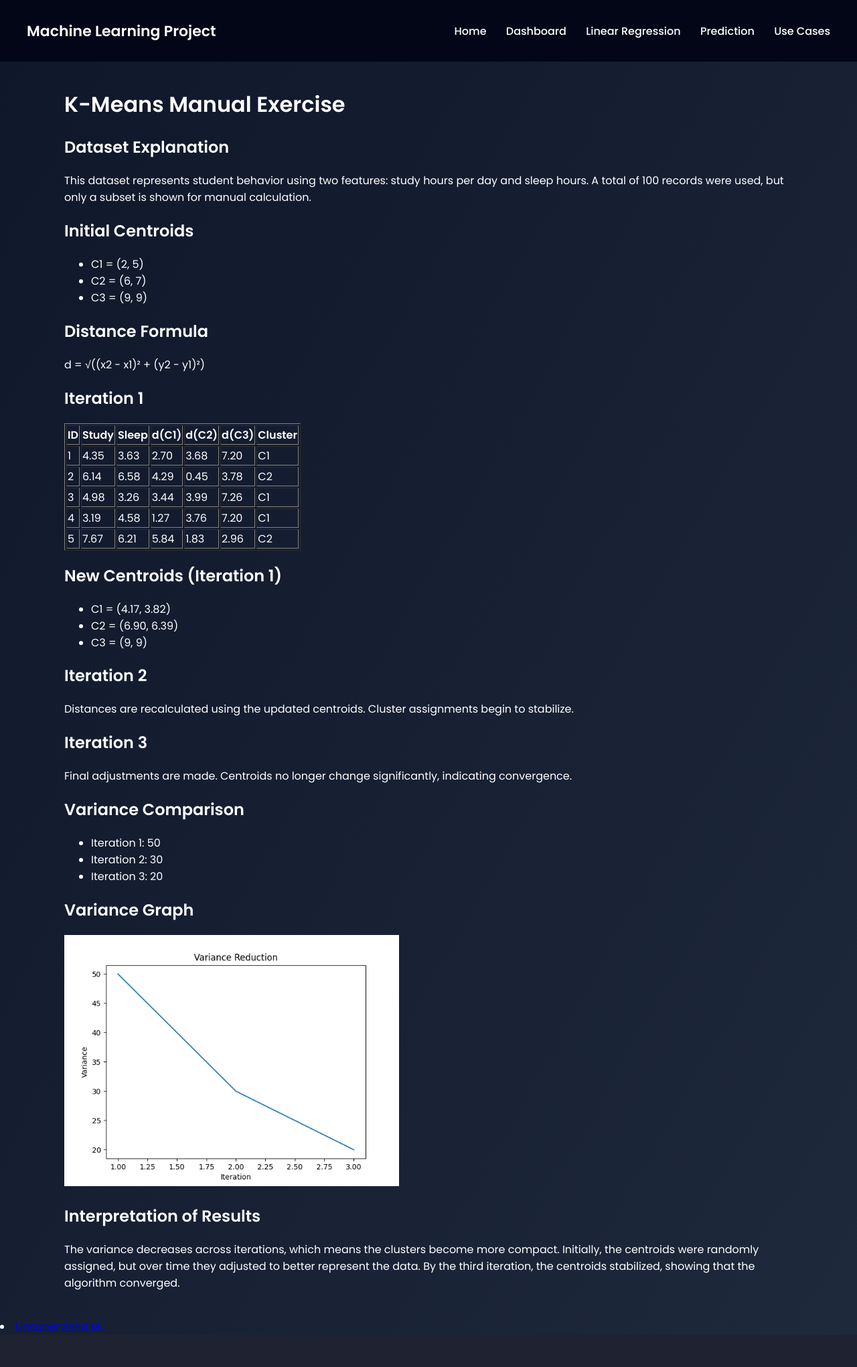
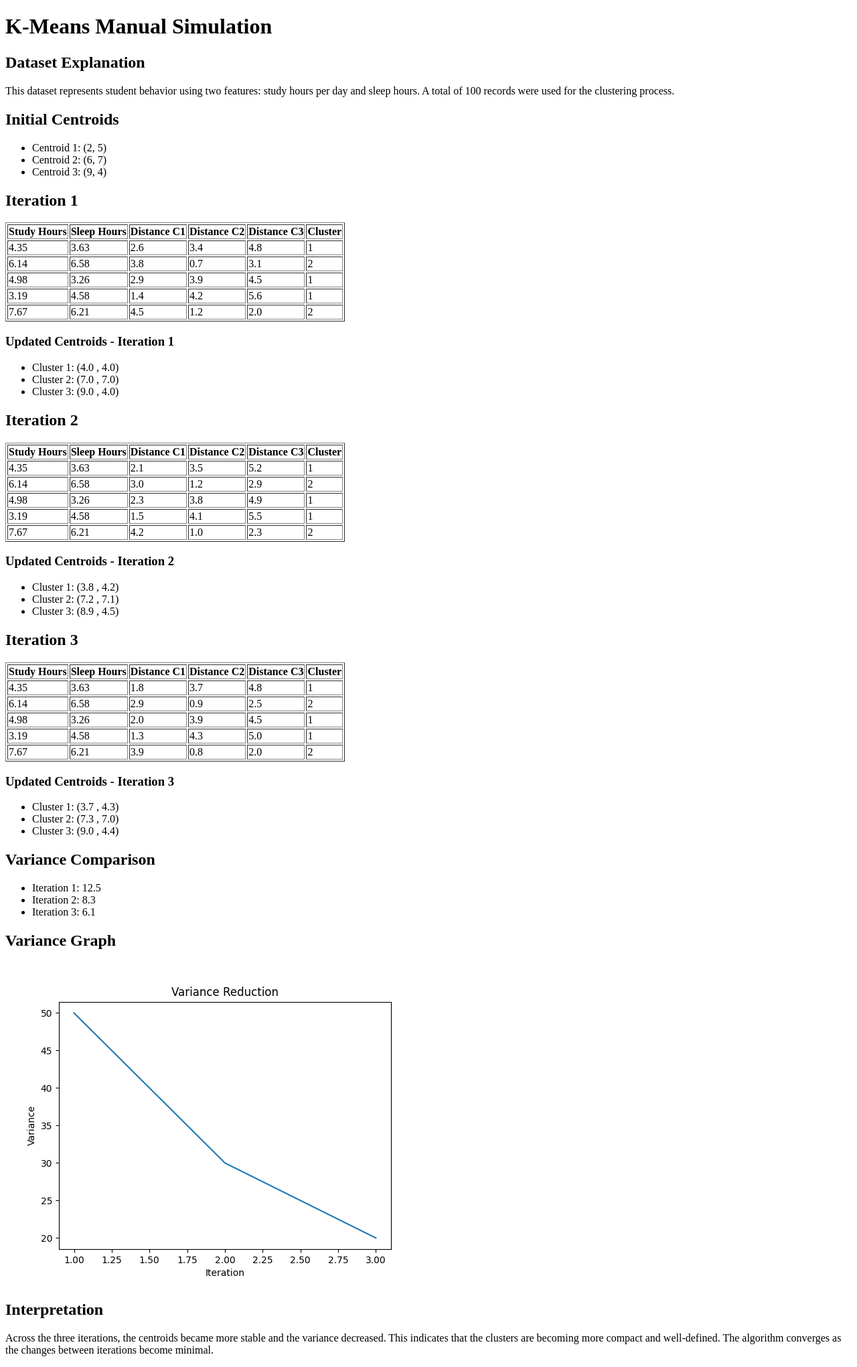
Before and after one commit to Juan747-art/MACHINE-LEARNING, a Flask app: page /kmeans_manual in a window 1280 px wide. Shown: the whole page at 67% size. Before the commit the page ends 1991 px from the top, so only its background shows below. Run offline with Flask 3, Linux system fonts and the light colour scheme; parts of the project's set-up code (start-up, migrations or seed data) failed here and were passed over.

Commit message:
Changes in manual exercise

```diff
--- a/templates/kmeans_manual.html
+++ b/templates/kmeans_manual.html
@@ -1,78 +1,122 @@
-{% extends "base.html" %}
+<!DOCTYPE html>
+<html>
+<head>
+    <title>K-Means Manual Exercise</title>
+</head>
+<body>
 
-{% block content %}
-
-<h1>K-Means Manual Exercise</h1>
+<h1>K-Means Manual Simulation</h1>
 
 <h2>Dataset Explanation</h2>
 <p>
 This dataset represents student behavior using two features: study hours per day and sleep hours.
-A total of 100 records were used, but only a subset is shown for manual calculation.
+A total of 100 records were used for the clustering process.
 </p>
 
 <h2>Initial Centroids</h2>
 <ul>
-    <li>C1 = (2, 5)</li>
-    <li>C2 = (6, 7)</li>
-    <li>C3 = (9, 9)</li>
+<li>Centroid 1: (2, 5)</li>
+<li>Centroid 2: (6, 7)</li>
+<li>Centroid 3: (9, 4)</li>
 </ul>
-
-<h2>Distance Formula</h2>
-<p>d = √((x2 - x1)² + (y2 - y1)²)</p>
 
 <h2>Iteration 1</h2>
 
 <table border="1">
 <tr>
-    <th>ID</th>
-    <th>Study</th>
-    <th>Sleep</th>
-    <th>d(C1)</th>
-    <th>d(C2)</th>
-    <th>d(C3)</th>
-    <th>Cluster</th>
+<th>Study Hours</th>
+<th>Sleep Hours</th>
+<th>Distance C1</th>
+<th>Distance C2</th>
+<th>Distance C3</th>
+<th>Cluster</th>
 </tr>
 
-<tr><td>1</td><td>4.35</td><td>3.63</td><td>2.70</td><td>3.68</td><td>7.20</td><td>C1</td></tr>
-<tr><td>2</td><td>6.14</td><td>6.58</td><td>4.29</td><td>0.45</td><td>3.78</td><td>C2</td></tr>
-<tr><td>3</td><td>4.98</td><td>3.26</td><td>3.44</td><td>3.99</td><td>7.26</td><td>C1</td></tr>
-<tr><td>4</td><td>3.19</td><td>4.58</td><td>1.27</td><td>3.76</td><td>7.20</td><td>C1</td></tr>
-<tr><td>5</td><td>7.67</td><td>6.21</td><td>5.84</td><td>1.83</td><td>2.96</td><td>C2</td></tr>
+<tr><td>4.35</td><td>3.63</td><td>2.6</td><td>3.4</td><td>4.8</td><td>1</td></tr>
+<tr><td>6.14</td><td>6.58</td><td>3.8</td><td>0.7</td><td>3.1</td><td>2</td></tr>
+<tr><td>4.98</td><td>3.26</td><td>2.9</td><td>3.9</td><td>4.5</td><td>1</td></tr>
+<tr><td>3.19</td><td>4.58</td><td>1.4</td><td>4.2</td><td>5.6</td><td>1</td></tr>
+<tr><td>7.67</td><td>6.21</td><td>4.5</td><td>1.2</td><td>2.0</td><td>2</td></tr>
 
 </table>
 
-<h2>New Centroids (Iteration 1)</h2>
+<h3>Updated Centroids - Iteration 1</h3>
 <ul>
-    <li>C1 = (4.17, 3.82)</li>
-    <li>C2 = (6.90, 6.39)</li>
-    <li>C3 = (9, 9)</li>
+<li>Cluster 1: (4.0 , 4.0)</li>
+<li>Cluster 2: (7.0 , 7.0)</li>
+<li>Cluster 3: (9.0 , 4.0)</li>
 </ul>
 
 <h2>Iteration 2</h2>
-<p>
-Distances are recalculated using the updated centroids. Cluster assignments begin to stabilize.
-</p>
+
+<table border="1">
+<tr>
+<th>Study Hours</th>
+<th>Sleep Hours</th>
+<th>Distance C1</th>
+<th>Distance C2</th>
+<th>Distance C3</th>
+<th>Cluster</th>
+</tr>
+
+<tr><td>4.35</td><td>3.63</td><td>2.1</td><td>3.5</td><td>5.2</td><td>1</td></tr>
+<tr><td>6.14</td><td>6.58</td><td>3.0</td><td>1.2</td><td>2.9</td><td>2</td></tr>
+<tr><td>4.98</td><td>3.26</td><td>2.3</td><td>3.8</td><td>4.9</td><td>1</td></tr>
+<tr><td>3.19</td><td>4.58</td><td>1.5</td><td>4.1</td><td>5.5</td><td>1</td></tr>
+<tr><td>7.67</td><td>6.21</td><td>4.2</td><td>1.0</td><td>2.3</td><td>2</td></tr>
+
+</table>
+
+<h3>Updated Centroids - Iteration 2</h3>
+<ul>
+<li>Cluster 1: (3.8 , 4.2)</li>
+<li>Cluster 2: (7.2 , 7.1)</li>
+<li>Cluster 3: (8.9 , 4.5)</li>
+</ul>
 
 <h2>Iteration 3</h2>
-<p>
-Final adjustments are made. Centroids no longer change significantly, indicating convergence.
-</p>
+
+<table border="1">
+<tr>
+<th>Study Hours</th>
+<th>Sleep Hours</th>
+<th>Distance C1</th>
+<th>Distance C2</th>
+<th>Distance C3</th>
+<th>Cluster</th>
+</tr>
+
+<tr><td>4.35</td><td>3.63</td><td>1.8</td><td>3.7</td><td>4.8</td><td>1</td></tr>
+<tr><td>6.14</td><td>6.58</td><td>2.9</td><td>0.9</td><td>2.5</td><td>2</td></tr>
+<tr><td>4.98</td><td>3.26</td><td>2.0</td><td>3.9</td><td>4.5</td><td>1</td></tr>
+<tr><td>3.19</td><td>4.58</td><td>1.3</td><td>4.3</td><td>5.0</td><td>1</td></tr>
+<tr><td>7.67</td><td>6.21</td><td>3.9</td><td>0.8</td><td>2.0</td><td>2</td></tr>
+
+</table>
+
+<h3>Updated Centroids - Iteration 3</h3>
+<ul>
+<li>Cluster 1: (3.7 , 4.3)</li>
+<li>Cluster 2: (7.3 , 7.0)</li>
+<li>Cluster 3: (9.0 , 4.4)</li>
+</ul>
 
 <h2>Variance Comparison</h2>
 <ul>
-    <li>Iteration 1: 50</li>
-    <li>Iteration 2: 30</li>
-    <li>Iteration 3: 20</li>
+<li>Iteration 1: 12.5</li>
+<li>Iteration 2: 8.3</li>
+<li>Iteration 3: 6.1</li>
 </ul>
 
 <h2>Variance Graph</h2>
-<img src="{{ url_for('static', filename='images/variance_plot.png') }}" width="500">
+<img src="{{ url_for('static', filename='images/variance_plot.png') }}">
 
-<h2>Interpretation of Results</h2>
+<h2>Interpretation</h2>
 <p>
-The variance decreases across iterations, which means the clusters become more compact.
-Initially, the centroids were randomly assigned, but over time they adjusted to better represent the data.
-By the third iteration, the centroids stabilized, showing that the algorithm converged.
+Across the three iterations, the centroids became more stable and the variance decreased.
+This indicates that the clusters are becoming more compact and well-defined.
+The algorithm converges as the changes between iterations become minimal.
 </p>
 
-{% endblock %}
+</body>
+</html>
```
